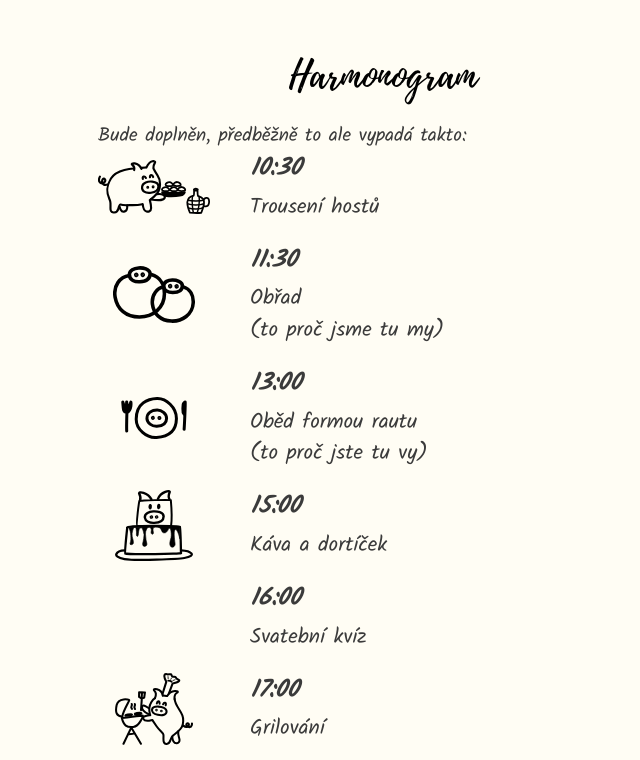
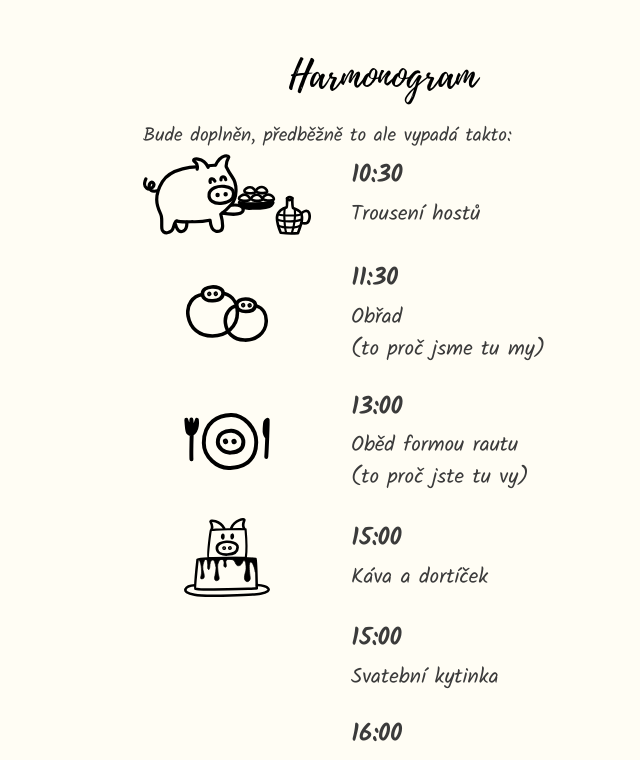
Before and after one commit to Papooch/takmysetedavemem.cz, a Nuxt app: page / in a window 1280 px wide. Shown: the part 1760-2520 px from the top of the page, without its empty margins (257-897 px from the left). Built offline with nearby package versions, Linux system fonts and the light colour scheme.

Commit message:
add flower section to schedule

```diff
--- a/app/components/molecules/ScheduleSection.vue
+++ b/app/components/molecules/ScheduleSection.vue
@@ -18,13 +18,20 @@
         <div class="schedule-row">
           <div
             class="schedule-img-col"
-            :style="{ width: (7 * maxImageScale) + 'rem', minWidth: (7 * maxImageScale) + 'rem', maxWidth: (7 * maxImageScale) + 'rem' }"
+            :style="{
+              width: 7 * maxImageScale + 'rem',
+              minWidth: 7 * maxImageScale + 'rem',
+              maxWidth: 7 * maxImageScale + 'rem',
+            }"
           >
             <img
               v-if="item.image"
               :src="item.image"
               class="schedule-pig-large"
-              :style="{ height: (4.5 * (item.imageScale ?? 1)) + 'rem', maxHeight: (4.5 * (item.imageScale ?? 1)) + 'rem' }"
+              :style="{
+                height: 4.5 * (item.imageScale ?? 1) + 'rem',
+                maxHeight: 4.5 * (item.imageScale ?? 1) + 'rem',
+              }"
               alt=""
             >
           </div>
@@ -60,7 +67,7 @@ const items = [
     time: "10:30",
     text: scheduleContent.guestArrival,
     image: "/svg/pig-welcome.svg",
-    imageScale: 1,
+    imageScale: 1.2,
   },
   {
     time: "11:30",
@@ -72,12 +79,19 @@ const items = [
     time: "13:00",
     text: scheduleContent.lunch,
     image: "/svg/pig-plate.svg",
-    imageScale: 0.6,
+    imageScale: 0.8,
   },
   {
     time: "15:00",
     text: scheduleContent.cake,
     image: "/svg/pig-cake.svg",
+    imageScale: 1.1,
+  },
+  {
+    time: "15:00",
+    text: scheduleContent.flower,
+    // image: "/svg/pig-flower.svg",
+    // imageScale: 1.1,
   },
   {
     time: "16:00",
@@ -88,12 +102,13 @@ const items = [
     time: "17:00",
     text: scheduleContent.barbecue,
     image: "/svg/pig-grill.svg",
+    imageScale: 1.5,
   },
   {
     time: "18:00",
     text: scheduleContent.band,
     image: "/svg/pig-dance.svg",
-    imageScale: 1,
+    imageScale: 1.2,
   },
   {
     time: "21:00",
@@ -104,6 +119,7 @@ const items = [
     time: "22:00",
     text: scheduleContent.end,
     image: "/svg/pig-sleeping.svg",
+    imageScale: 1.1,
   },
 ];
 // Compute the maximum imageScale for all items (default 1)
@@ -115,11 +131,12 @@ const maxImageScale = Math.max(...items.map(i => i.imageScale ?? 1));
   width: 100%;
   display: flex;
   flex-direction: column;
-  gap: 1.2rem;
+  gap: 1.5rem;
 }
 
 .schedule-item {
   width: 100%;
+  /* border: 1px solid red; */
 }
 
 .schedule-row {
@@ -163,7 +180,6 @@ const maxImageScale = Math.max(...items.map(i => i.imageScale ?? 1));
 
 .schedule-time {
   font-weight: bold;
-  font-style: italic;
   font-size: 1.25em;
   margin-bottom: 0.2em;
 }
@@ -174,8 +190,11 @@ const maxImageScale = Math.max(...items.map(i => i.imageScale ?? 1));
   word-break: break-word;
 }
 /* Make the schedule section wider, matching the work in progress info section */
-:deep(.content) {
-  width: 95%;
-  max-width: 1100px;
+/* Switch to column on mobile */
+@media (max-width: 768px) {
+  :deep(.content) {
+    width: 95%;
+    max-width: 1100px;
+  }
 }
 </style>
--- a/i18n/locales/cz.ts
+++ b/i18n/locales/cz.ts
@@ -29,9 +29,10 @@ export const cz = {
         ceremony: "Obřad\n(to proč jsme tu my)",
         lunch: "Oběd formou rautu\n(to proč jste tu vy)",
         cake: "Káva a dortíček",
+        flower: "Svatební kytinka",
         quiz: "Svatební kvíz",
         barbecue: "Grilování",
-        band: "Příjezd živé kapely a první tanec",
+        band: "Příjezd živé kapely\na první tanec",
         lateRefreshments: "Pozdní občerstvení",
         end: "Konec oficiálního programu, ale zábava bude pokračovat až do rána",
       },
--- a/i18n/locales/en.ts
+++ b/i18n/locales/en.ts
@@ -31,6 +31,7 @@ export const en: Translations = {
         ceremony: "Ceremony (the reason we're here)",
         lunch: "Lunch buffet (the reason you're here)",
         cake: "Coffee and cakes",
+        flower: "Wedding bouquet",
         quiz: "Wedding quiz",
         barbecue: "Barbecue",
         band: "Arrival of live band and first dance",
```
